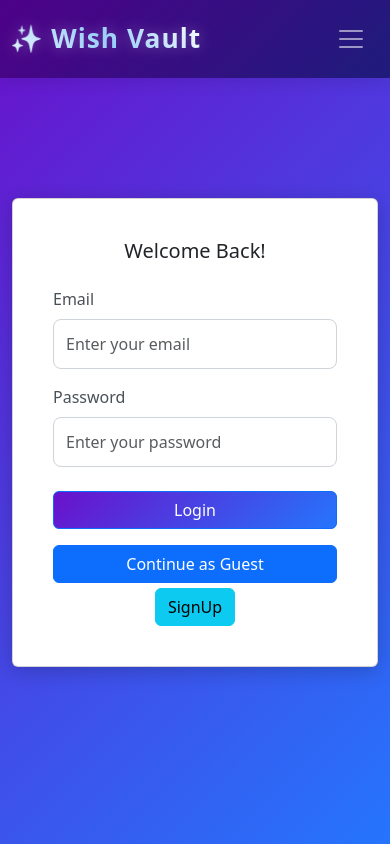
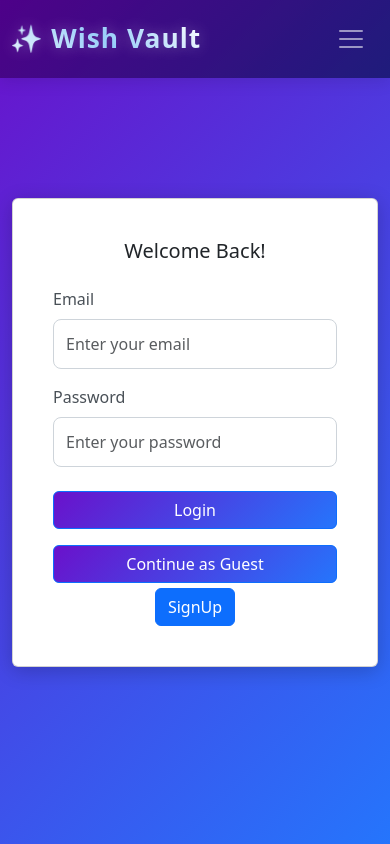
Before and after one commit to Lalitharani508/REACT_PROJECT, a React (Vite) app: page /login in a window 390 px wide. Built offline with nearby package versions, Linux system fonts and the light colour scheme; no server answers.

Commit message:
landing page responsive

```diff
--- a/src/components/login/login.css
+++ b/src/components/login/login.css
@@ -8,6 +8,9 @@
     padding-top: 40px;
 
 
+}
+.guest{
+    background: linear-gradient(135deg, #6a11cb, #2575fc);
 }
 
 .login-card {
--- a/src/components/login/login.jsx
+++ b/src/components/login/login.jsx
@@ -135,11 +135,11 @@ const Login = () => {
                         >
                             {isLoading ? 'Logging in...' : 'Login'}
                         </Button>
-                        <Button onClick={handleguestlogin} className="w-100">Continue as Guest</Button>
+                        <Button onClick={handleguestlogin} className="w-100 guest">Continue as Guest</Button>
 
                         <Row className="text-center">
                             <Col>
-                                <Button variant="info" className="login-link" onClick={() => navigate("/signup")}>
+                                <Button variant="primary" className="login-link" onClick={() => navigate("/signup")}>
                                     SignUp
                                 </Button>
                             </Col>
--- a/src/components/signup/signup.jsx
+++ b/src/components/signup/signup.jsx
@@ -125,7 +125,7 @@ const Signup = () => {
 
                         <Row className="text-center">
                             <Col>
-                                <Button variant="link" className="signup-link" onClick={() => navigate("/login")}>
+                                <Button variant="primary" className="signup-link" onClick={() => navigate("/login")}>
                                     Already have an account? Login
                                 </Button>
                             </Col>
```
